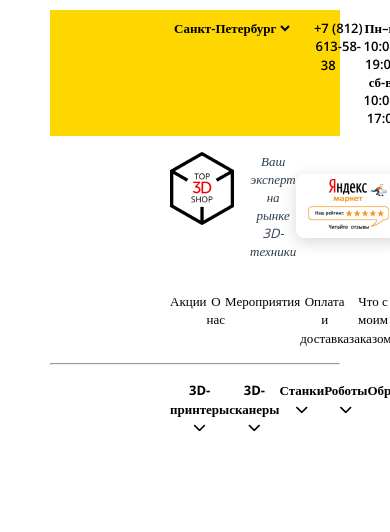
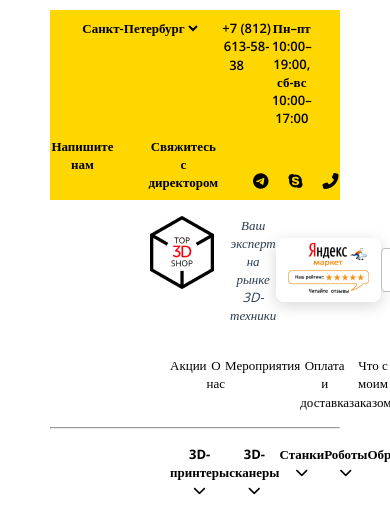
Before and after one commit to evsik/TZ_for_Top-3D-Group, a Vue app: page / in a window 390 px wide. Shown: the top 532 px of the page. Built offline with nearby package versions, Linux system fonts and the light colour scheme.

Commit message:
added DropMenu.vue comp and MainNav.vue comp

```diff
--- a/src/App.vue
+++ b/src/App.vue
@@ -24,6 +24,7 @@ export default {
 
 <style lang="scss">
 #app {
+  max-width: 1440px;
   padding: 10px 50px;
   font-family: Avenir, Helvetica, Arial, sans-serif;
   -webkit-font-smoothing: antialiased;
--- /dev/null
+++ b/src/components/DropMenu.vue
@@ -0,0 +1,72 @@
+<template>
+  <li class="b-servicesNav__list" v-on:mouseover="dropMenu = true" v-on:mouseleave="dropMenu = false">
+    <div class="b-servicesNav__link">
+      {{ item.title }} <i class="fas fa-chevron-down"></i>
+    </div>
+    <div class="hover" v-show="dropMenu">
+      <a href="#" class="hover-link">
+        SomeThing
+      </a>
+    </div>
+  </li>
+</template>
+
+<script>
+
+export default {
+  name: "DropMenu",
+
+  props: {
+    type: {
+      type: String
+    },
+    item: {type: Object}
+  },
+
+  data() {
+    return {
+      dropMenu: false,
+    }
+  }
+}
+
+</script>
+
+<style lang="scss">
+$varColorBlack: #000000;
+
+.b-servicesNav__list {
+  list-style-type: none;
+  position: relative;
+  cursor: pointer;
+  display: inline-flex;
+  vertical-align: middle;
+
+  .b-servicesNav__link {
+    text-decoration: none;
+    font-family: Open Sans, serif;
+    font-size: 13px;
+    font-weight: 700;
+    line-height: 18px;
+    color: $varColorBlack;
+    cursor: pointer;
+
+    //&:hover + .hover {
+    //  display: block;
+    //}
+  }
+
+  .hover {
+    position: absolute;
+    transform: translate3d(0px, 0px, 0px);
+    top: 0px;
+    left: 0px;
+    will-change: transform;
+    width: 100%;
+    padding-top: 30px;
+    //display: none;
+  }
+}
+
+
+</style>
--- a/src/components/Header.vue
+++ b/src/components/Header.vue
@@ -100,116 +100,21 @@
     </div>
     <nav class="b-mainNav">
       <ul>
-        <li class="b-mainNav__list">
-          <a href="#" class="b-mainNav__link">
-            Акции
-          </a>
-        </li>
-        <li class="b-mainNav__list">
-          <a href="#" class="b-mainNav__link">
-            О нас
-          </a>
-        </li>
-        <li class="b-mainNav__list">
-          <a href="#" class="b-mainNav__link">
-            Мероприятия
-          </a>
-        </li>
-        <li class="b-mainNav__list">
-          <a href="#" class="b-mainNav__link">
-            Оплата и доставка
-          </a>
-        </li>
-        <li class="b-mainNav__list">
-          <a href="#" class="b-mainNav__link">
-            Что с моим заказом?
-          </a>
-        </li>
-        <li class="b-mainNav__list">
-          <a href="#" class="b-mainNav__link">
-            Гос. закупки
-          </a>
-        </li>
-        <li class="b-mainNav__list">
-          <a href="#" class="b-mainNav__link">
-            Блог
-          </a>
-        </li>
-        <li class="b-mainNav__list">
-          <a href="#" class="b-mainNav__link">
-            Мастер-классы
-          </a>
-        </li>
-        <li class="b-mainNav__list">
-          <a href="#" class="b-mainNav__link">
-            Контакты
-          </a>
-        </li>
+        <MainNav
+            v-for="item of $store.state.mainNavItems"
+            :key="item.title"
+            :item="item"
+        />
       </ul>
     </nav>
     <hr>
     <nav class="b-servicesNav">
       <ul>
-        <li class="b-servicesNav__list">
-          <a href="#" class="b-servicesNav__link">
-            3D-принтеры <i class="fas fa-chevron-down"></i>
-          </a>
-        </li>
-        <li class="b-servicesNav__list">
-          <a href="#" class="b-servicesNav__link">
-            3D-сканеры <i class="fas fa-chevron-down"></i>
-          </a>
-        </li>
-        <li class="b-servicesNav__list">
-          <a href="#" class="b-servicesNav__link">
-            Станки <i class="fas fa-chevron-down"></i>
-          </a>
-        </li>
-        <li class="b-servicesNav__list">
-          <a href="#" class="b-servicesNav__link">
-            Роботы <i class="fas fa-chevron-down"></i>
-          </a>
-        </li>
-        <li class="b-servicesNav__list">
-          <a href="#" class="b-servicesNav__link">
-            Образование <i class="fas fa-chevron-down"></i>
-          </a>
-        </li>
-        <li class="b-servicesNav__list">
-          <a href="#" class="b-servicesNav__link">
-            Стоматологам <i class="fas fa-chevron-down"></i>
-          </a>
-        </li>
-        <li class="b-servicesNav__list">
-          <a href="#" class="b-servicesNav__link">
-            Гаджеты <i class="fas fa-chevron-down"></i>
-          </a>
-        </li>
-        <li class="b-servicesNav__list">
-          <a href="#" class="b-servicesNav__link">
-            Материалы <i class="fas fa-chevron-down"></i>
-          </a>
-        </li>
-        <li class="b-servicesNav__list">
-          <a href="#" class="b-servicesNav__link">
-            ПО <i class="fas fa-chevron-down"></i>
-          </a>
-        </li>
-        <li class="b-servicesNav__list">
-          <a href="#" class="b-servicesNav__link">
-            Решения <i class="fas fa-chevron-down"></i>
-          </a>
-        </li>
-        <li class="b-servicesNav__list">
-          <a href="#" class="b-servicesNav__link">
-            Учебный центр <i class="fas fa-chevron-down"></i>
-          </a>
-        </li>
-        <li class="b-servicesNav__list">
-          <a href="#" class="b-servicesNav__link">
-            Услуги <i class="fas fa-chevron-down"></i>
-          </a>
-        </li>
+        <DropMenu
+            v-for="item of $store.state.dropMenuItems"
+            :key="item.title"
+            :item="item"
+        />
       </ul>
     </nav>
   </header>
@@ -217,12 +122,25 @@
 </template>
 
 <script>
+import DropMenu from "@/components/DropMenu";
+import MainNav from "@/components/MainNav";
+
 export default {
   name: "Header",
 
+  components: {
+    DropMenu,
+    MainNav
+  },
+
   data() {
     return {
-      catalogShown: false
+      catalogShown: false,
+      dropMenu: false,
+      // items: [
+      //   {message: 'Foo'},
+      //   {message: 'Bar'}
+      // ]
     }
   }
 }
@@ -236,12 +154,21 @@ $varColorBlack: #000000;
 
 .b-contactsSlider {
   display: flex;
+  flex-wrap: wrap;
   justify-content: space-between;
   background-color: #FED600;
   padding: 9px 120px;
 
+  @media (max-width: 1269.98px) {
+    justify-content: center;
+  }
+
   .b-contactsSlider__connections {
     display: flex;
+
+    @media (max-width: 1269.98px) {
+      margin-bottom: 10px;
+    }
 
     .b-contactsSlider__cities {
       border: none;
@@ -346,6 +273,12 @@ $varColorBlack: #000000;
   justify-content: space-between;
   align-items: center;
   padding: 16px 120px;
+
+  @media (max-width: 1269.98px) {
+    padding: 16px 100px;
+
+  }
+
 }
 
 .b-logo {
@@ -396,6 +329,7 @@ $varColorBlack: #000000;
       border: 2px solid #D2001C;
       background-color: transparent;
       border-radius: 4px;
+      cursor: pointer;
 
       color: #D2001C;
       font-family: Open Sans, serif;
@@ -471,46 +405,21 @@ $varColorBlack: #000000;
     display: flex;
     justify-content: space-between;
 
-    .b-mainNav__list {
-      list-style-type: none;
-      transition: 1s;
-
-      &:hover {
-        transform: scale(1.1);
-        font-weight: bold;
-      }
-
-      .b-mainNav__link {
-        text-decoration: none;
-        font-family: Open Sans, serif;
-        font-size: 13px;
-        font-weight: 400;
-        line-height: 18px;
-        color: $varColorBlack;
-
-      }
-    }
   }
 }
 
 .b-servicesNav {
   @extend .b-mainNav;
+  position: relative;
 
   ul {
     display: flex;
     justify-content: space-between;
 
-    .b-servicesNav__list {
-      list-style-type: none;
 
-      .b-servicesNav__link {
-        text-decoration: none;
-        font-family: Open Sans, serif;
-        font-size: 13px;
-        font-weight: 700;
-        line-height: 18px;
-        color: $varColorBlack;
-      }
+    .b-servicesNav__hoverNav {
+      position: absolute;
+      display: none;
     }
   }
 }
--- /dev/null
+++ b/src/components/MainNav.vue
@@ -0,0 +1,45 @@
+<template>
+  <li class="b-mainNav__list">
+    <a href="#" class="b-mainNav__link">
+      {{ item.title }}
+    </a>
+  </li>
+</template>
+
+<script>
+export default {
+  name: "MainNav",
+
+  props: {
+    type: {
+      type: String
+    },
+    item: {type: Object}
+  },
+}
+</script>
+
+<style lang="scss">
+$varColorBlack: #000000;
+
+.b-mainNav__list {
+  list-style-type: none;
+  transition: 1s;
+
+  &:hover {
+    transform: scale(1.1);
+    font-weight: bold;
+  }
+
+  .b-mainNav__link {
+    text-decoration: none;
+    font-family: Open Sans, serif;
+    font-size: 13px;
+    font-weight: 400;
+    line-height: 18px;
+    color: $varColorBlack;
+
+  }
+}
+
+</style>
--- a/src/store/index.js
+++ b/src/store/index.js
@@ -4,12 +4,34 @@ import Vuex from 'vuex'
 Vue.use(Vuex)
 
 export default new Vuex.Store({
-  state: {
-  },
-  mutations: {
-  },
-  actions: {
-  },
-  modules: {
-  }
+    state: {
+        dropMenuItems: [
+            {title: '3D-принтеры'},
+            {title: '3D-сканеры'},
+            {title: 'Станки'},
+            {title: 'Роботы'},
+            {title: 'Образование'},
+            {title: 'Стоматологам'},
+            {title: 'Гаджеты'},
+            {title: 'Материалы'},
+            {title: 'ПО'},
+            {title: 'Решения'},
+            {title: 'Учебный центр'},
+            {title: 'Услуги'},
+        ],
+        mainNavItems: [
+            {title: 'Акции'},
+            {title: 'О нас'},
+            {title: 'Мероприятия'},
+            {title: 'Оплата и доставка'},
+            {title: 'Что с моим заказом?'},
+            {title: 'Гос. закупки'},
+            {title: 'Блог'},
+            {title: 'Мастер-классы'},
+            {title: 'Контакты'},
+        ]
+    },
+    mutations: {},
+    actions: {},
+    modules: {}
 })
```
